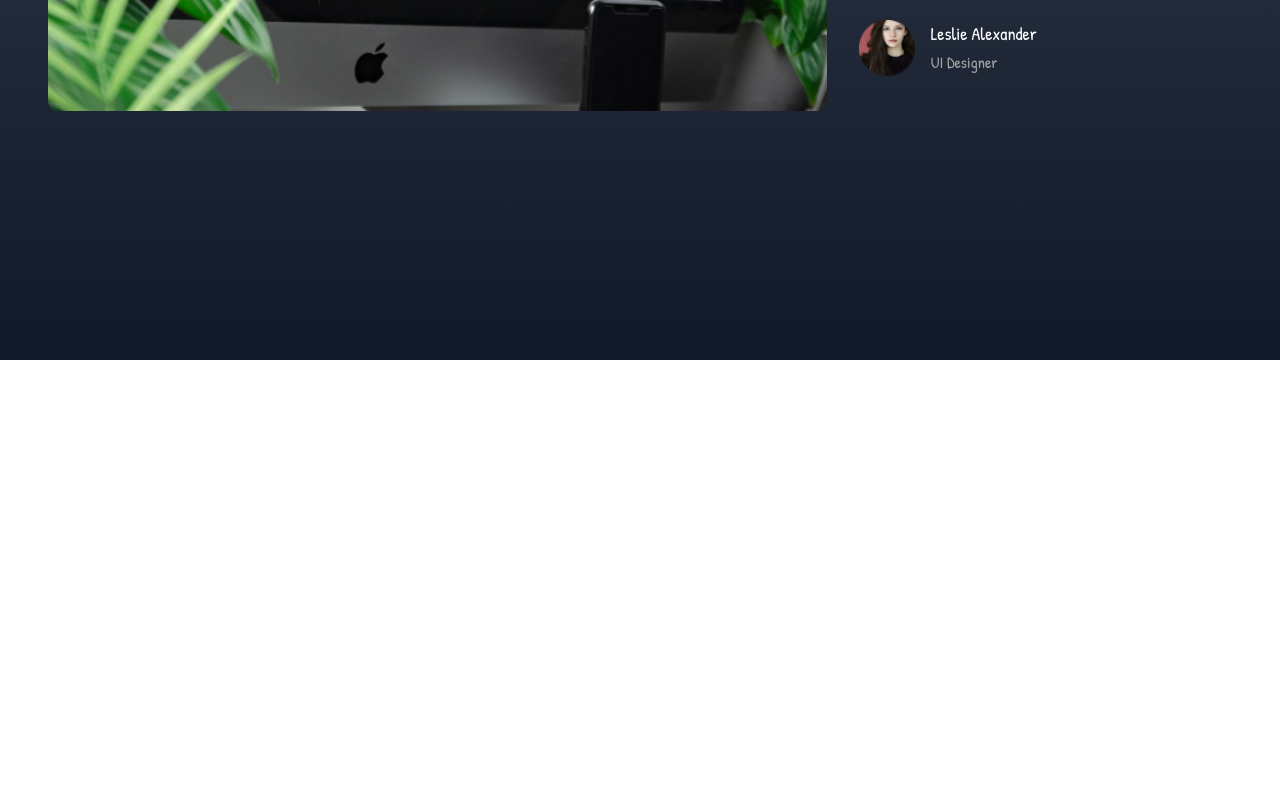
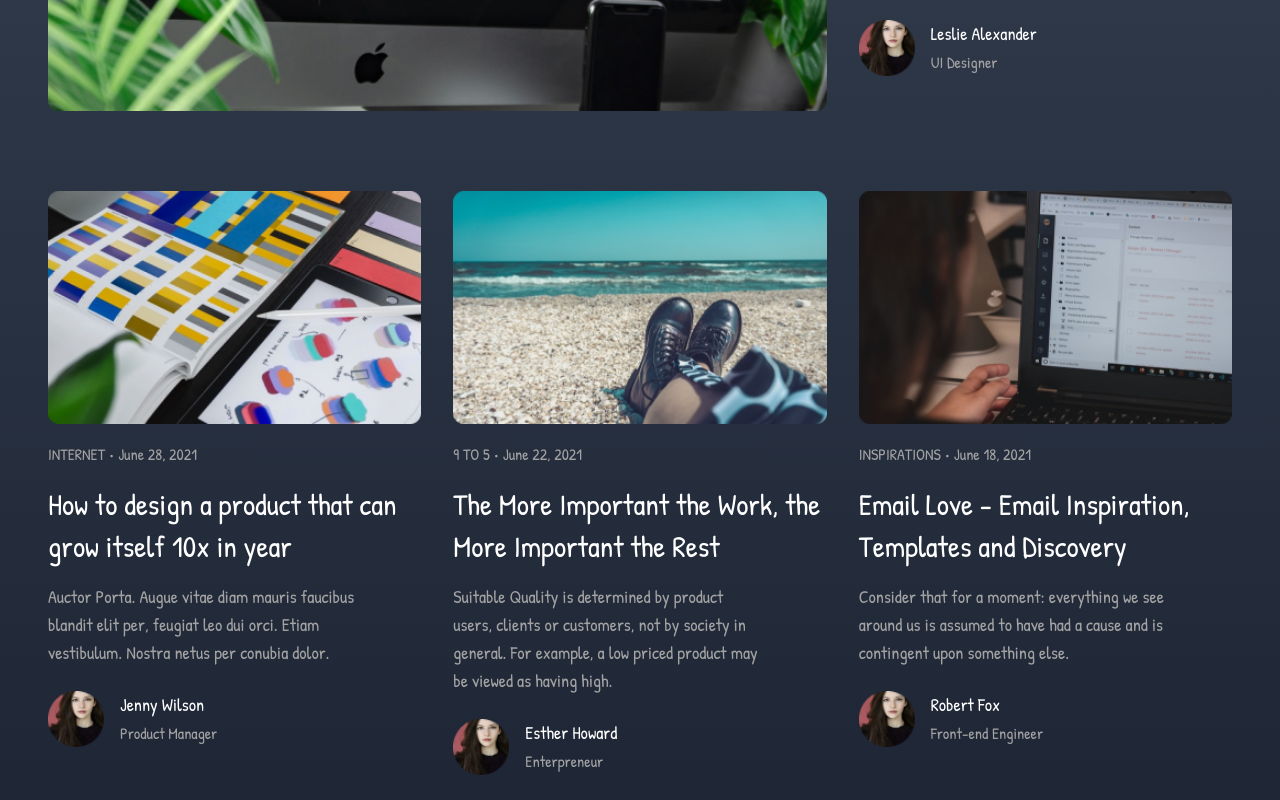
Before and after one commit to nzrmm/slicing-epictetus, a React (Create React App) app: page / in a window 1280 px wide. Shown: the part 440-1240 px from the top of the page. Before the commit the page ends 800 px from the top, so only its background shows below. Built offline with nearby package versions, Linux system fonts and the light colour scheme.

Commit message:
add card small and utils articles

```diff
--- /dev/null
+++ b/src/base/BaseCardSmall.js
@@ -0,0 +1,18 @@
+import CardContent from '../organism/CardContent';
+
+export default function BaseCardSmall(props) {
+  const data = props.children;
+  return (
+    <article className="w-full">
+      <figure>
+        <img
+          src={data.imgArticleSrc}
+          className="h-auto w-full"
+          alt={data.imgArticleAlt}
+        />
+      </figure>
+
+      <CardContent children={data} />
+    </article>
+  );
+}
--- a/src/templates/TheDiscover.js
+++ b/src/templates/TheDiscover.js
@@ -1,12 +1,20 @@
 import BaseCardLarge from '../base/BaseCardLarge';
+import BaseCardSmall from '../base/BaseCardSmall';
 import { articles } from '../utils/articles';
 
 export default function TheDiscover() {
   return (
     <section>
-      {articles.slice(0, 1).map(article => {
-        return <BaseCardLarge key={article.id} children={article} />;
-      })}
+      <div className="py-4">
+        {articles.slice(0, 1).map(article => {
+          return <BaseCardLarge key={article.id} children={article} />;
+        })}
+      </div>
+      <div className="grid grid-cols-3 gap-x-8 gap-y-16 py-16">
+        {articles.slice(1).map(article => {
+          return <BaseCardSmall key={article.id} children={article} />;
+        })}
+      </div>
     </section>
   );
 }
--- a/src/templates/TheNavbar.js
+++ b/src/templates/TheNavbar.js
@@ -2,7 +2,7 @@ import { Link } from 'react-router-dom';
 
 export default function TheNav() {
   return (
-    <nav className="flex-between mb-4 py-8">
+    <nav className="flex-between py-8">
       <div className="flex-center gap-32">
         <div className="flex-center gap-4">
           <div className="flex-center h-10 w-10 rounded-md bg-dark-500">E</div>
--- a/src/utils/articles.js
+++ b/src/utils/articles.js
@@ -85,7 +85,7 @@ export const articles = [
     publisedAt: 'June 18, 2021',
   },
   {
-    id: 2,
+    id: 7,
     title: 'How to design a product that can grow itself 10x in year',
     description:
       'Auctor Porta. Augue vitae diam mauris faucibus blandit elit per, feugiat leo dui orci. Etiam vestibulum. Nostra netus per conubia dolor.',
```
